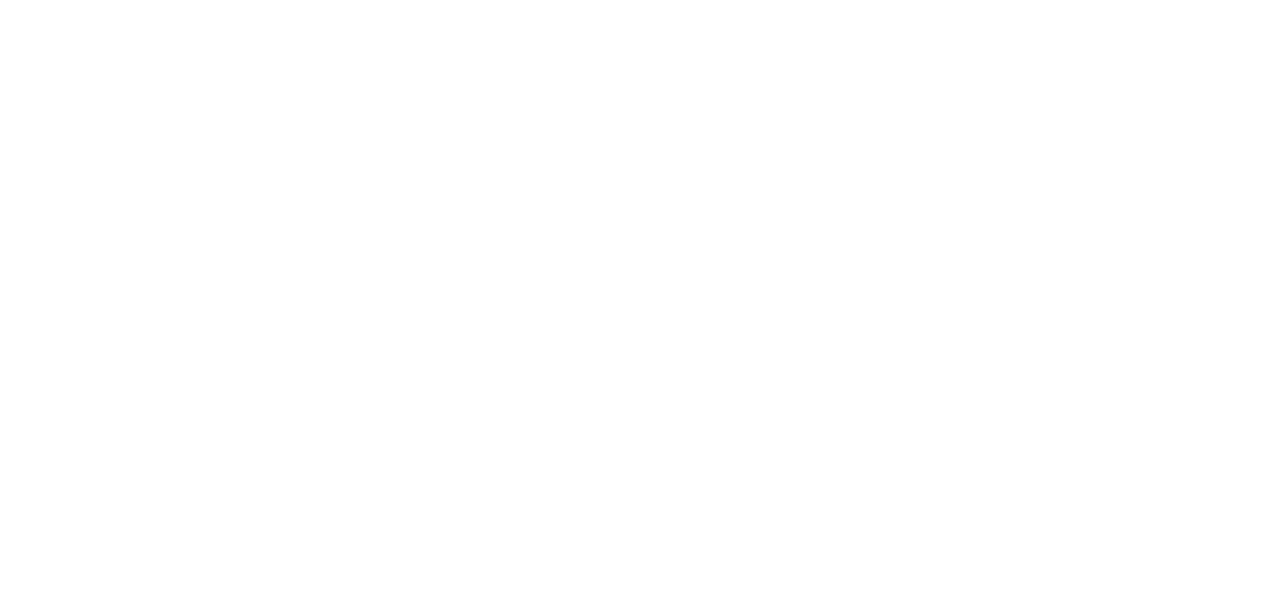
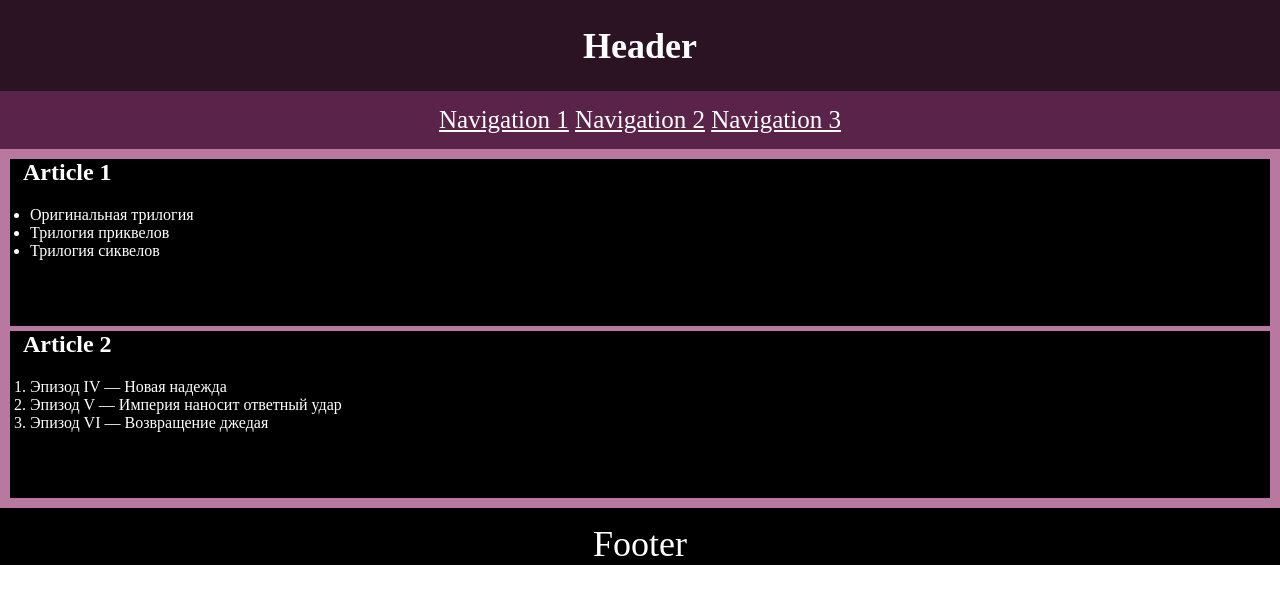
Before and after one commit to js-tasks-ru/htmlcss-20220210_daria-kuzina-e, a website: page 02-dz0/01-semantic-mockup/solution.html in a window 1280 px wide. Drawn offline with Linux system fonts and the light colour scheme.

Commit message:
2nd task

```diff
--- a/02-dz0/01-semantic-mockup/solution.html
+++ b/02-dz0/01-semantic-mockup/solution.html
@@ -1,4 +1,45 @@
 <!DOCTYPE html>
 <html lang="ru">
-    <!-- Ваше решение -->
+<head>
+    <meta charset="UTF-8">
+    <link rel="stylesheet" type="text/css" href="styles.css">
+
+    <title>Document</title>
+</head>
+<body>
+    <header>
+        <h1>Header</h1>
+        <nav>
+            <a href="">Navigation 1</a>
+           <a href="">Navigation 2</a>
+           <a href="">Navigation 3</a>
+
+        </nav>
+    </header>
+
+    <main>
+        <article>
+            <h2>Article 1</h2>
+            <ul>
+                <li>Оригинальная трилогия</li>
+                <li>Трилогия приквелов</li>
+                <li>Трилогия сиквелов</li>
+            </ul>
+        </article>
+        <article>
+
+            <h2>Article 2</h2>
+            <ol>
+                <li>Эпизод IV — Новая надежда</li>
+                <li>Эпизод V — Империя наносит ответный удар</li>
+                <li>Эпизод VI — Возвращение джедая</li>
+            </ol>
+
+        </article>
+    </main>
+
+    <footer>
+        Footer
+    </footer>
+</body>
 </html>
--- /dev/null
+++ b/02-dz0/01-semantic-mockup/styles.css
@@ -0,0 +1,65 @@
+html, body{
+    margin: 0;
+    padding: 0;
+
+
+}
+
+header {
+     background-color: #2b1324;
+     padding-top: 1px;
+}
+
+h1 {
+    font-size: 36px;
+    text-align: center;
+    color: white;
+}
+
+nav {
+    padding: 15px;
+    background-color: rgb(90, 36, 74);
+    text-align: center;
+    font-size: 25px;
+
+}
+main {
+    background-color: rgb(185, 120, 160);
+    padding: 5px;
+}
+
+article {
+    background-color: rgb(0, 0, 0);
+    margin: 5px;
+    color: white;
+}
+
+a {
+    color: white;
+}
+
+footer {
+    background-color: rgb(0, 0, 0);
+    text-align: center;
+    font-size: 36px;
+    color: white;
+    padding-top: 15px;
+
+}
+ol {
+    padding: 20px;
+    margin: 0;
+    height: 100px;
+
+}
+
+ul {
+    padding: 20px;
+    margin: 0;
+    height: 100px;
+}
+
+h2 {
+    margin: 0;
+    padding-left: 13px;
+}
```
